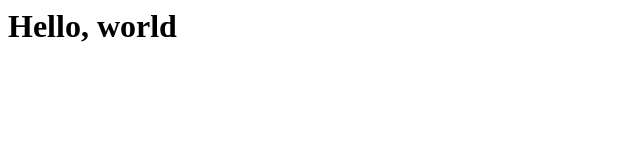
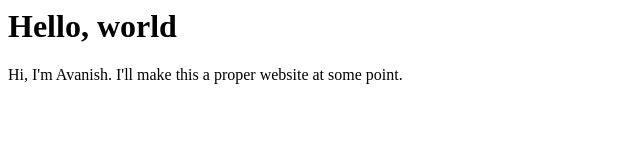
Before and after one commit to serpentinecurry/serpentinecurry.github.io, a plain HTML site: page index.html in a window 1280 px wide. Shown: the whole page, without its empty margins (0-640 px from the left). Drawn offline with Linux system fonts and the light colour scheme.

Commit message:
basic bio

```diff
--- a/index.html
+++ b/index.html
@@ -1,5 +1,7 @@
 <html>
     <body>
         <h1> Hello, world</h1>
+
+        Hi, I'm Avanish. I'll make this a proper website at some point.
     </body>
 </html>
```
